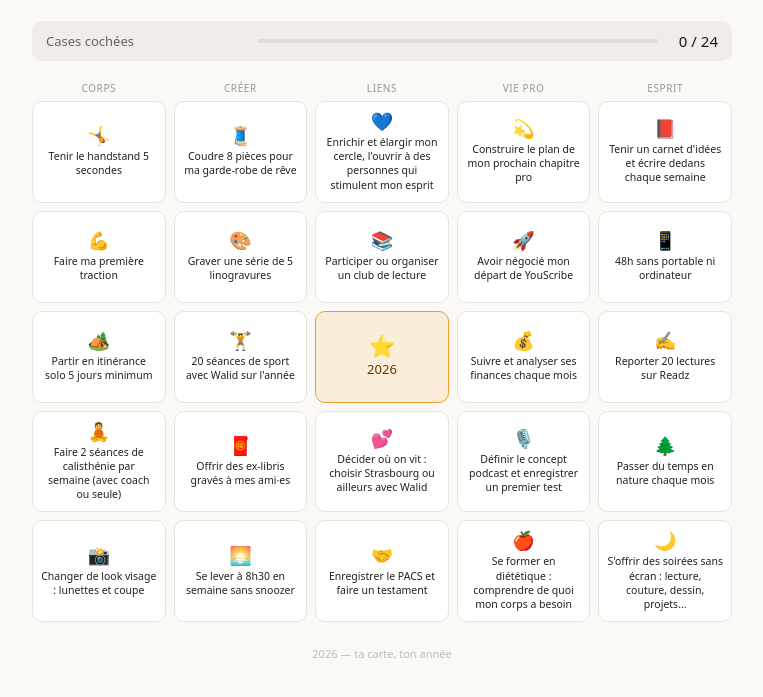
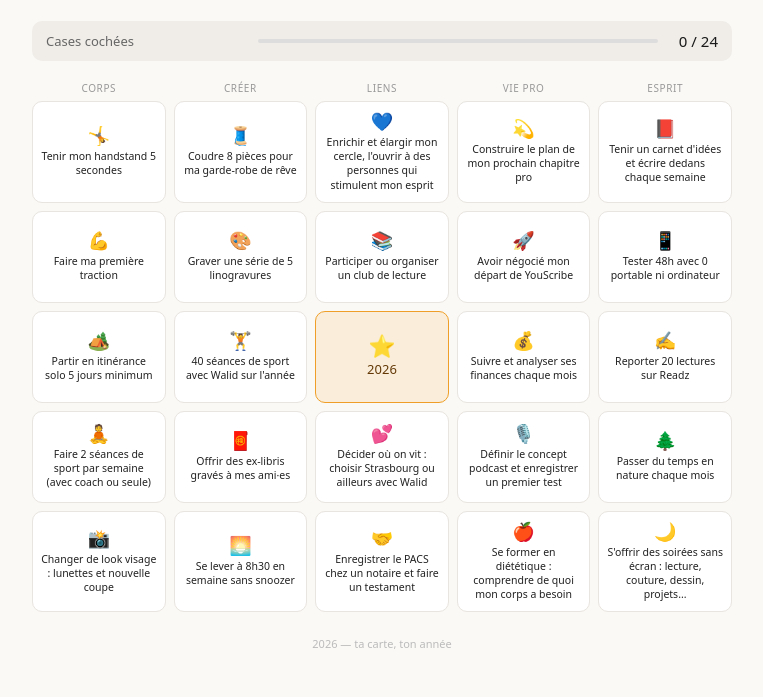
Before and after one commit to AsoBerl/bingo-2026, a plain HTML site: page index.html in a window 1280 px wide. Shown: the part 87-784 px from the top of the page, without its empty margins (258-1021 px from the left). Drawn offline with Linux system fonts and the light colour scheme.

Commit message:
Update text descriptions for various emojis

```diff
--- a/index.html
+++ b/index.html
@@ -218,7 +218,7 @@
 
 <script>
 const cells = [
-  { emoji: "🤸", text: "Tenir le handstand 5 secondes" },
+  { emoji: "🤸", text: "Tenir mon handstand 5 secondes" },
   { emoji: "🧵", text: "Coudre 8 pièces pour ma garde-robe de rêve" },
   { emoji: "💙", text: "Enrichir et élargir mon cercle, l'ouvrir à des personnes qui stimulent mon esprit" },
   { emoji: "💫", text: "Construire le plan de mon prochain chapitre pro" },
@@ -228,23 +228,23 @@ const cells = [
   { emoji: "🎨", text: "Graver une série de 5 linogravures" },
   { emoji: "📚", text: "Participer ou organiser un club de lecture" },
   { emoji: "🚀", text: "Avoir négocié mon départ de YouScribe" },
-  { emoji: "📱", text: "48h sans portable ni ordinateur" },
+  { emoji: "📱", text: "Tester 48h avec 0 portable ni ordinateur" },
 
   { emoji: "🏕️", text: "Partir en itinérance solo 5 jours minimum" },
-  { emoji: "🏋️", text: "20 séances de sport avec Walid sur l'année" },
+  { emoji: "🏋️", text: "40 séances de sport avec Walid sur l'année" },
   { emoji: "⭐", text: "2026", star: true },
   { emoji: "💰", text: "Suivre et analyser ses finances chaque mois" },
   { emoji: "✍️", text: "Reporter 20 lectures sur Readz" },
 
-  { emoji: "🧘", text: "Faire 2 séances de calisthénie par semaine (avec coach ou seule)" },
+  { emoji: "🧘", text: "Faire 2 séances de sport par semaine (avec coach ou seule)" },
   { emoji: "🧧", text: "Offrir des ex-libris gravés à mes ami·es" },
   { emoji: "💕", text: "Décider où on vit : choisir Strasbourg ou ailleurs avec Walid" },
   { emoji: "🎙️", text: "Définir le concept podcast et enregistrer un premier test" },
   { emoji: "🌲", text: "Passer du temps en nature chaque mois" },
 
-  { emoji: "📸", text: "Changer de look visage : lunettes et coupe" },
+  { emoji: "📸", text: "Changer de look visage : lunettes et nouvelle coupe" },
   { emoji: "🌅", text: "Se lever à 8h30 en semaine sans snoozer" },
-  { emoji: "🤝", text: "Enregistrer le PACS et faire un testament" },
+  { emoji: "🤝", text: "Enregistrer le PACS chez un notaire et faire un testament" },
   { emoji: "🍎", text: "Se former en diététique : comprendre de quoi mon corps a besoin" },
   { emoji: "🌙", text: "S'offrir des soirées sans écran : lecture, couture, dessin, projets..." },
 ];
```
